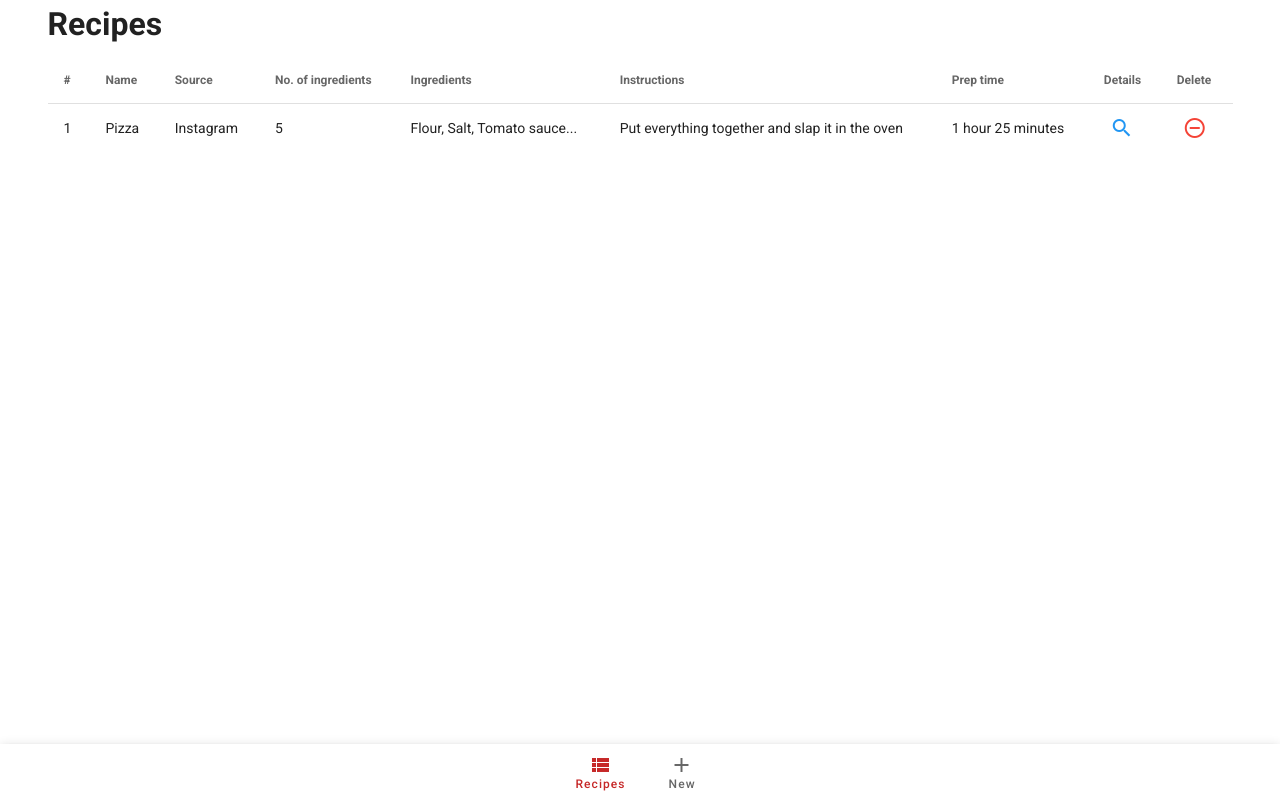
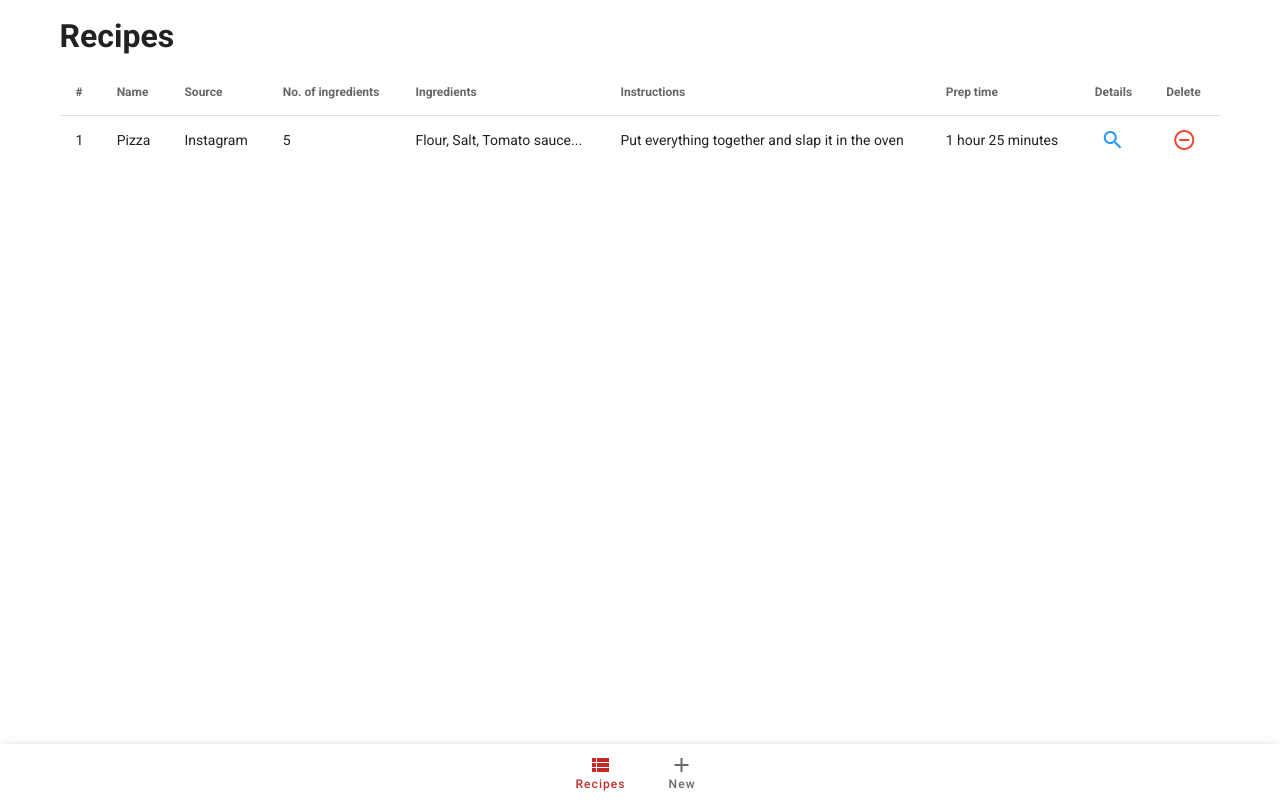
Before and after one commit to fidanym/vue-recipe-manager, a Vue app: page / in a window 1280 px wide. Built offline with nearby package versions, Linux system fonts and the light colour scheme.

Commit message:
Update layout

```diff
--- a/src/App.vue
+++ b/src/App.vue
@@ -1,7 +1,13 @@
 <template>
   <v-app>
     <v-content>
-      <router-view/>
+      <v-container>
+        <v-row>
+          <v-col>
+            <router-view/>
+          </v-col>
+        </v-row>
+      </v-container>
     </v-content>
     <bottom-navigation/>
   </v-app>
```
Also changed, not shown: 1 other file (tests, documents, lock files or other folders).
